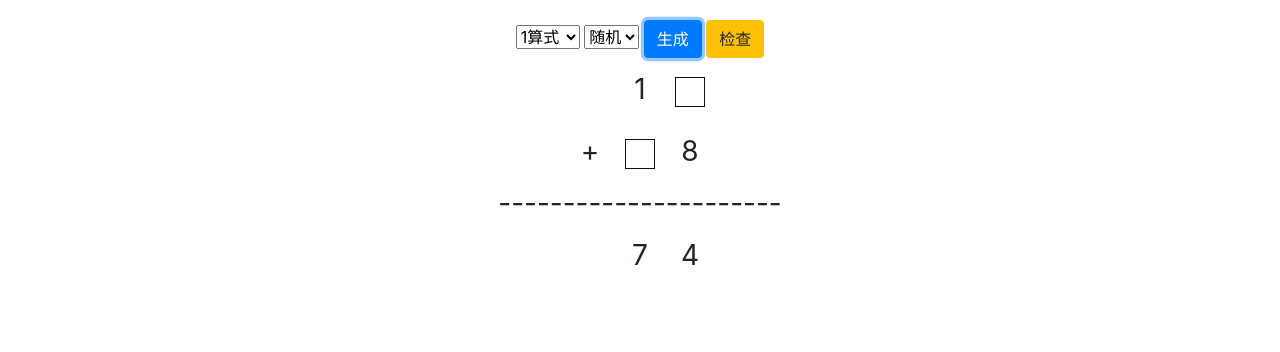
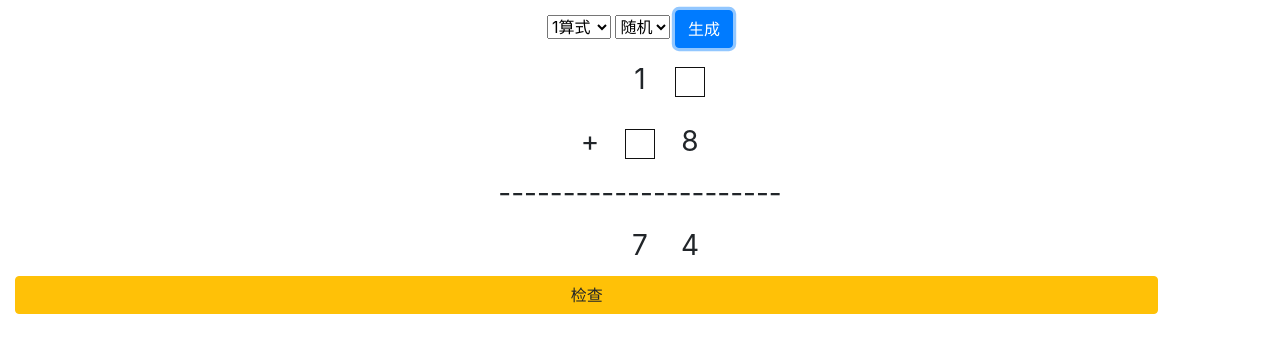
Before and after one commit to czcz1024/czcz1024.github.com, a plain HTML site: page genMath.html in a window 1280 px wide. Both pictures are taken after a click on the button "生成". Drawn offline with nearby package versions, Linux system fonts and the light colour scheme.

Commit message:
change view

```diff
--- a/genMath.html
+++ b/genMath.html
@@ -9,7 +9,7 @@
         <style>
             *{margin: 0;padding: 0;}
             .container-fluid{
-                margin-top: 20px;
+                margin-top: 10px;
             }
             span{width: 30px;display: inline-block;margin: 10px;text-align: center}
             .blank input{width: 30px; height:30px;text-align: center; border: 1px solid #111; font-size: 22px;}
@@ -41,9 +41,14 @@
                     <option value="1">减法</option>
                 </select>
                 <button id="gen" onclick="gen()" type="button" class="btn btn-primary" >生成</button>
-                <button id="check" onclick="check()" type="button" class="btn btn-warning" >检查</button>
+                <!-- <button id="check" onclick="check()" type="button" class="btn btn-warning" >检查</button>                 -->
             </div>
             <div id="show" class="ti"></div>
+            <div id="next" class="row">
+                <div class="col-md-11">
+                    <button id="check" onclick="check()" type="button" class="btn btn-warning btn-block" >检查</button>
+                </div>
+            </div>
         </div>
         <script>
             function rnd(min,max){
@@ -161,7 +166,7 @@
                         pass=x.number1>9 && x.number2>9 && x.result>9 && y.number2>9 && y.result>9;
                         console.log(x.number1+(x.type==0?"+":"-")+x.number2+"="+x.result+(y.type==0?"+":"-")+y.number2+"="+y.result);
                     }
-
+                    $("#next").show();
                 }
             }
 
@@ -169,13 +174,17 @@
                 $("input").each(function(){
                     if($(this).val()!=$(this).attr("tag")){
                         $(this).addClass("err").removeClass("ok");
+                        $("#gen").attr("disabled",true);
                     }else{
                         $(this).removeClass("err").addClass("ok");
+                        $("#gen").attr("disabled",false);
+                        //gen();
                     }
                 });
             }
 
             $(function(){
+                $("#next").hide();
                 $(document).on("keypress", "input", function (e) {
                     if (e.keyCode == 8) {
                         return true;
```
